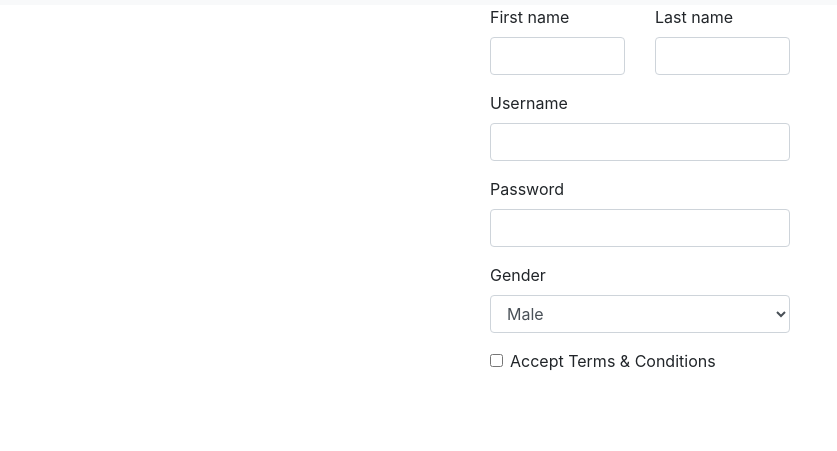
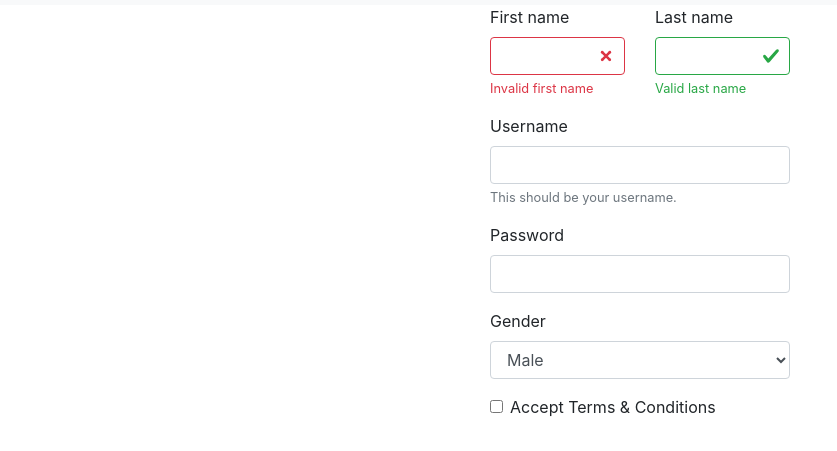
Before and after one commit to LucasRosinelli/bootstrap4-intro, a plain HTML site: page index.html in a window 1280 px wide. Shown: the part 51-502 px from the top of the page, without its empty margins (0-837 px from the left). Drawn offline with nearby package versions, Linux system fonts and the light colour scheme.

Commit message:
First validations messages

```diff
--- a/index.html
+++ b/index.html
@@ -33,19 +33,22 @@
             <div class="col">
                 <div class="form-group">
                     <label for="firstName">First name</label>
-                    <input type="text" name="firstName" id="firstName" class="form-control" />
+                    <input type="text" name="firstName" id="firstName" class="form-control is-invalid" />
+                    <div class="invalid-feedback">Invalid first name</div>
                 </div>
             </div>
             <div class="col">
                 <div class="form-group">
                     <label for="lastName">Last name</label>
-                    <input type="text" name="lastName" id="lastName" class="form-control" />
+                    <input type="text" name="lastName" id="lastName" class="form-control is-valid" />
+                    <div class="valid-feedback">Valid last name</div>
                 </div>
             </div>
         </div>
         <div class="form-group">
             <label for="username">Username</label>
             <input type="text" name="username" id="username" class="form-control" />
+            <small class="form-text text-muted">This should be your username.</small>
         </div>
         <div class="form-group">
             <label for="password">Password</label>
```
